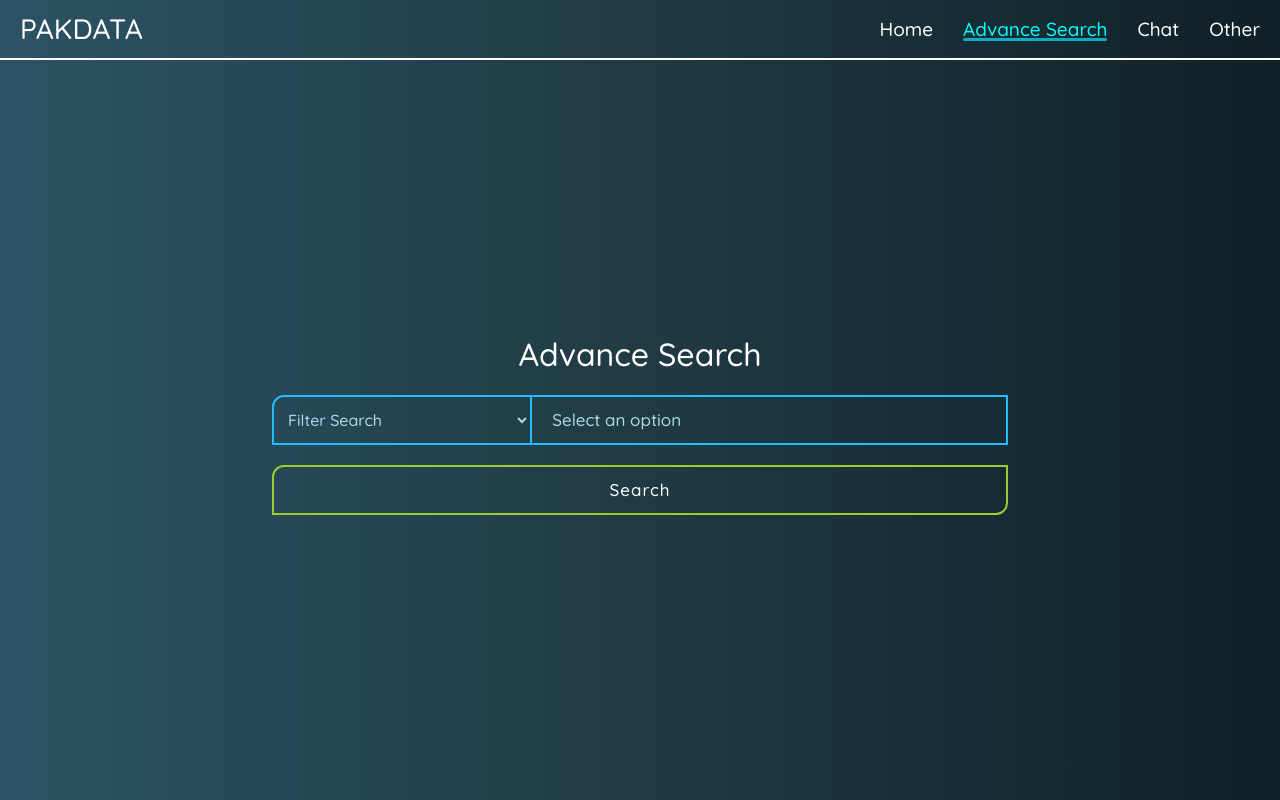
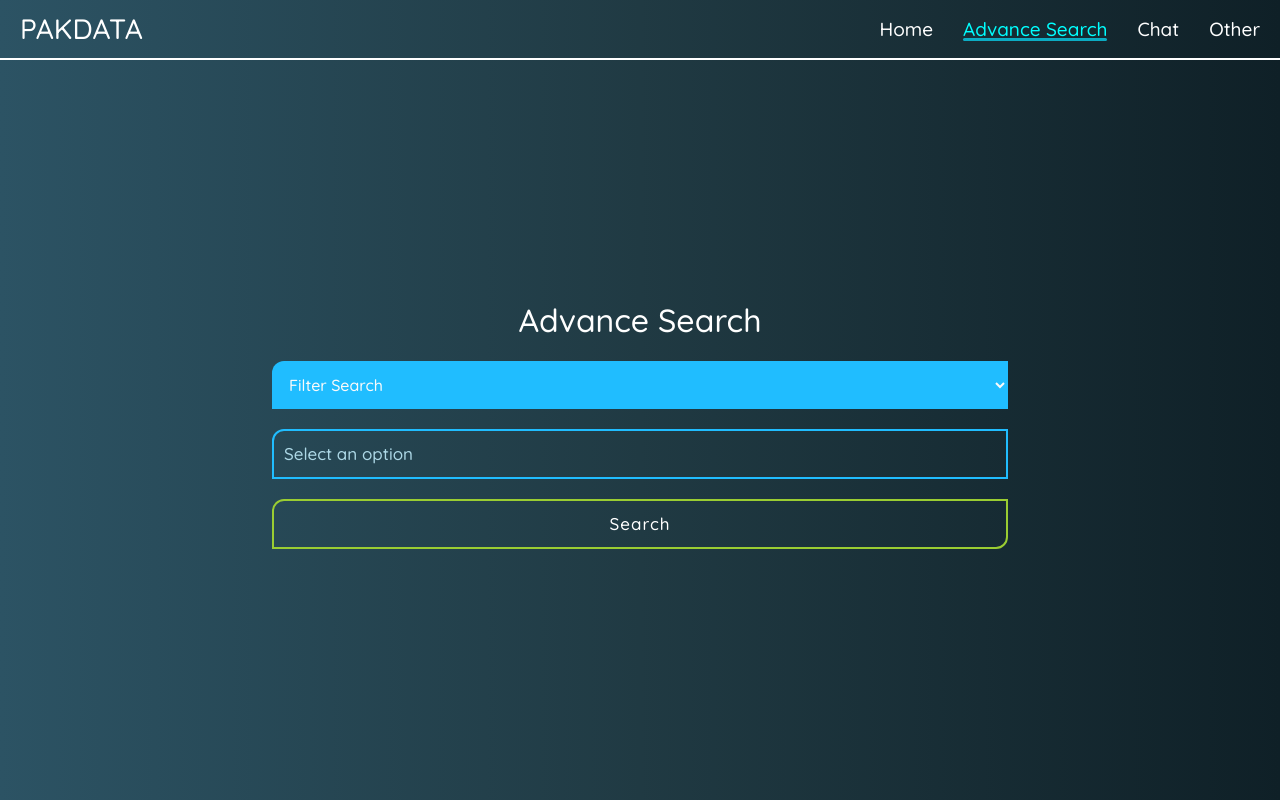
Before and after one commit to Akramali786a/SimDatawebsite-Akramali786a, a Next.js app: page /search in a window 1280 px wide. Built offline with nearby package versions, Linux system fonts and the light colour scheme; a web font is replaced by a local one.

Commit message:
start updating adv search page

```diff
--- a/src/app/components/advanceSearch.js
+++ b/src/app/components/advanceSearch.js
@@ -3,7 +3,14 @@ import React, { useEffect, useState } from "react";
 import { ToastContainer, toast } from "react-toastify";
 
 export default function AdvanceSearch() {
-    const [option, setOption] = useState();
+    const [option, setOption] = useState("");
+
+    const firstPh =
+        option === "byMALE"
+            ? "Optional : Name Of Person To Filter"
+            : null || option === "byFEMALE"
+            ? "Optional : Name Of Person To Filter"
+            : null;
 
     const placeholder =
         option === "byCNIC"
@@ -15,9 +22,9 @@ export default function AdvanceSearch() {
             : option === "byADDRESS"
             ? "Enter The Address You Want To Search For!"
             : option === "byMALE"
-            ? "Enter the limit for results"
+            ? "Enter the limit for results e.g 10"
             : option === "byFEMALE"
-            ? "Enter the limit for results"
+            ? "Enter the limit for results e.g 10"
             : "Select an option"; // Default placeholder if none selected
 
     const type =
@@ -52,20 +59,30 @@ export default function AdvanceSearch() {
     return (
         <>
             <div className="form">
-                <div className="fields">
                 <select
                     onChange={(e) => setOption(e.target.value)}
                     name="searchBy"
                 >
                     <option>Filter Search</option>
-                        <option value="byNUMBER"> By Number</option>
-                        <option value="byCNIC"> By CNIC</option>
-                        <option value="byNAME"> By Name</option>
-                        <option value="byADDRESS">By Address</option>
-                        <option value="byMALE">For Males Only</option>
-                        <option value="byFEMALE">For FeMales Only</option>
+                    <option value="byNUMBER">Search By Number</option>
+                    <option value="byCNIC">Search By CNIC</option>
+                    <option value="byNAME">Search By Name</option>
+                    <option value="byADDRESS">Search By Address</option>
+                    <option value="byMALE">Search For Males Only</option>
+                    <option value="byFEMALE">Search For FeMales Only</option>
                 </select>
 
+                {option === "byMALE" ? (
+                    <div className="fields">
+                        <input type="text" placeholder={firstPh} />
+                    </div>
+                ) : option === "byFEMALE" ? (
+                    <div className="fields">
+                        <input type="text" placeholder={firstPh} />
+                    </div>
+                ) : null}
+
+                <div className="fields">
                     <input type={type} placeholder={placeholder} />
                 </div>
 
@@ -76,6 +93,7 @@ export default function AdvanceSearch() {
                             "We're currently working on this feature. Stay tuned for updates!"
                         )
                     }
+                    className="submitBtn"
                     type="button"
                 >
                     Search
--- a/src/app/components/form.js
+++ b/src/app/components/form.js
@@ -114,7 +114,9 @@ export default function Form() {
                         maxLength={11}
                     />
                 </div>
-                <button onClick={handlesubmit}>Search</button>
+                <button className="submitBtn" onClick={handlesubmit}>
+                    Search
+                </button>
             </form>
 
             <ToastContainer
--- a/src/app/styles/advsearch.css
+++ b/src/app/styles/advsearch.css
@@ -28,6 +28,7 @@
 
 .form .fields {
     display: flex;
+    flex-wrap: wrap;
     align-content: center;
     margin-bottom: 20px;
     color: white;
@@ -36,13 +37,14 @@
     height: 50px;
 }
 
-.form .fields select {
-    color: lightblue;
+.form select {
+    color: rgb(250, 250, 250);
     outline: none;
     padding: 10px;
-    background: transparent;
-    width: 35%;
-    padding: 10px;
+    background: #20bdff;
+    width: 100%;
+    margin-bottom: 20px;
+    padding: 13px;
     border-top-left-radius: 12px;
     border: none;
     cursor: pointer;
@@ -54,7 +56,8 @@
 
 .form .fields input {
     color: white !important;
-    border-left: 2px solid #20bdff;
+    /* border-left: 2px solid #20bdff; */
+    border-left: none;
     border-top: none;
     border-right: none;
     border-bottom: none;
@@ -62,9 +65,9 @@
     font-size: 17px;
     outline: none;
     letter-spacing: 2px;
-
+    text-overflow: ellipsis;
     background: transparent;
-    padding-left: 20px;
+    padding-left: 10px;
 }
 
 .form .fields input::placeholder {
@@ -72,7 +75,7 @@
     letter-spacing: 0;
 }
 
-.form button {
+.form .submitBtn {
     border: 2px solid yellowgreen;
     outline: none;
     padding: 6px;
@@ -89,7 +92,7 @@
     z-index: 1;
 }
 
-.form button::before {
+.form .submitBtn::before {
     content: "";
     position: absolute;
     top: 0;
@@ -101,7 +104,7 @@
     transition: .3s all ease-in;
 }
 
-.form button:hover::before {
+.form .submitBtn:hover::before {
     width: 100%;
 }
 
```
Also changed, not shown: src/app/styles/app.css (+8 -7 lines). Lines whose indentation alone changed are shown as unchanged.
